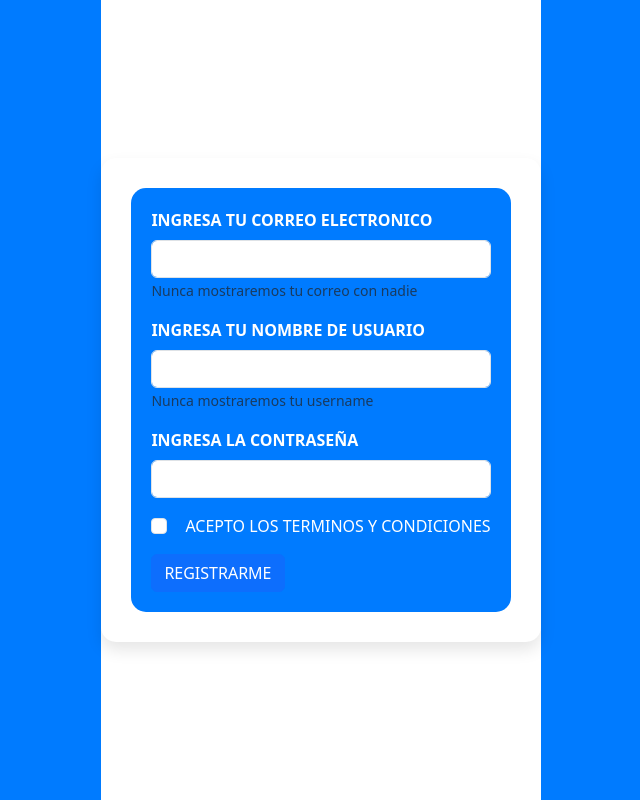
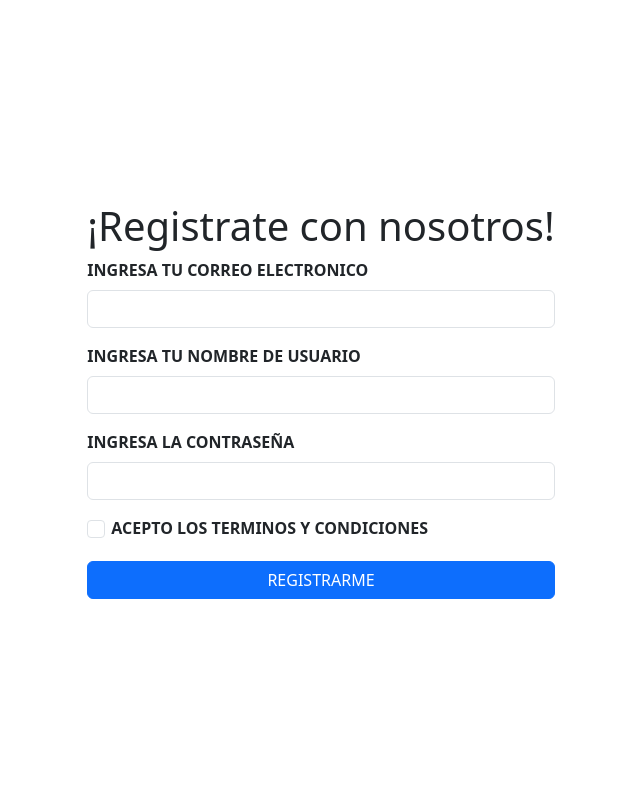
Before and after one commit to Arthur061990/Auth_React, a React (Vite) app: page /registro in a window 1280 px wide. Shown: the whole page, without its empty margins (319-959 px from the left). Built offline with nearby package versions, Linux system fonts and the light colour scheme.

Commit message:
agrega formulario ingreso

```diff
--- a/src/components/Estilos/estilo.css
+++ b/src/components/Estilos/estilo.css
@@ -1,66 +1,67 @@
-body, html {
-    height: 100%;
-    margin: 0;
+body {
+    font-family: Arial, sans-serif;
+    background-color: #f7f7f7;
     display: flex;
+    justify-content: center;
     align-items: center;
-    justify-content: center;
-    background-color: #007bff; /* Color de fondo azul */
+    height: 100vh;
+    m
+
+    h1 {
+        margin-bottom: 20px;
+        font-size: 24px;
+    }
+
+    .form-group {
+        margin-bottom: 15px;
+        text-align: left;
+    }argin: 0;
 }
 
-.form-container-wrapper {
-    max-width: 500px;
-    width: 100%;
-    padding: 30px;
-    background-color: #ffffff;
-    border-radius: 15px;
-    box-shadow: 0 8px 16px rgba(0, 0, 0, 0.1);
+.container {
+    background-color: #fff;
+    padding: 20px;
+    box-shadow: 0 0 10px rgba(0, 0, 0, 0.1);
+    border-radius: 5px;
+    width: 300px;
+    text-align: center;
 }
 
-.form-container {
-    padding: 20px;
-    background-color: #007bff; /* Color de fondo azul */
-    border-radius: 15px;
+h1 {
+    margin-bottom: 20px;
+    font-size: 24px;
 }
 
 .form-group {
-    margin-bottom: 0; /* Elimina el margen inferior entre los grupos */
+    margin-bottom: 15px;
+    text-align: left;
 }
 
-.form-label {
+label {
+    display: block;
+    margin-bottom: 5px;
     font-weight: bold;
-    margin-bottom: 5px;
-    color: #ffffff; /* Color de texto blanco */
 }
 
-.form-control {
-    padding: 10px;
+input {
+    width: 100%;
+    padding: 8px;
+    box-sizing: border-box;
     border: 1px solid #ccc;
-    border-radius: 5px;
-    font-size: 1rem;
+    border-radius: 3px;
 }
 
-.form-text {
-    font-size: 0.85em;
-    color: #ffffff; /* Color de texto blanco */
+button {
+    width: 100%;
+    padding: 10px;
+    background-color: #007bff;
+    color: #fff;
+    border: none;
+    border-radius: 3px;
+    cursor: pointer;
+    font-size: 16px;
 }
 
-.form-check-label {
-    margin-left: 10px;
-    color: #ffffff; /* Color de texto blanco */
+button:hover {
+    background-color: #0056b3;
 }
-
-.btn {
-    padding: 10px;
-    border: none;
-    background-color: #ffffff; /* Color de fondo blanco */
-    color: #007bff; /* Color de texto azul */
-    font-size: 1rem;
-    border-radius: 5px;
-    cursor: pointer;
-    transition: background-color 0.3s ease;
-}
-
-.btn:hover {
-    background-color: #e0e0e0; /* Color de fondo gris claro al pasar el mouse */
-    color: #007bff; /* Color de texto azul */
-}
--- a/src/components/pages/ingreso.jsx
+++ b/src/components/pages/ingreso.jsx
@@ -1,9 +1,27 @@
 import React from 'react'
+import Button from 'react-bootstrap/Button';
+import Form from 'react-bootstrap/Form';
+import { useRef } from 'react';
+import '../Estilos/estilo.css';
+import 'bootstrap/dist/css/bootstrap.min.css';
 
 export default function Ingreso() {
     return (
         <div>
-            Página de ingreso
+        <Form.Group className="mb-3" controlId="formBasicEmail">
+                  <Form.Label>INGRESA TU CORREO ELECTRONICO</Form.Label>
+                  <Form.Control type="email" name="email" />
+
+              </Form.Group>
+
+              <Form.Group className="mb-3" controlId="formBasicPassword">
+                  <Form.Label>INGRESA LA CONTRASEÑA</Form.Label>
+                  <Form.Control type="password" name="password" />
+              </Form.Group>
+
+              <Button variant="primary" type="submit">
+                  INGRESA
+              </Button>
         </div>
-    )
+      )
 }
--- a/src/components/pages/registro.jsx
+++ b/src/components/pages/registro.jsx
@@ -12,15 +12,7 @@ export default function Registro() {
     const formRef = useRef()
 
     const handleSubmit = (event) =>{
-        //event.preventDefault()
-        //const datos = Object.fromEntries(formData)
-        /*const formData = new FormData(formRef.current)
-        console.log(formData)
-        axios.post("http://localhost:3000/signup",{
-            username: "arantxa",
-            email: "arantxagt@gmail.com",
-            password: "pantalla"
-        })*/
+
             event.preventDefault();
             const formData = new FormData(formRef.current);
             const datos = Object.fromEntries(formData.entries());
@@ -33,21 +25,19 @@ export default function Registro() {
 
     return (
       <div className="form-container-wrapper">
+        <h1>¡Registrate con nosotros!</h1>
       <div className="form-container">
+
           <Form ref={formRef} onSubmit={handleSubmit}>
               <Form.Group className="mb-3" controlId="formBasicEmail">
                   <Form.Label>INGRESA TU CORREO ELECTRONICO</Form.Label>
                   <Form.Control type="email" name="email" />
-                  <Form.Text className="text-muted">
-                      Nunca mostraremos tu correo con nadie
-                  </Form.Text>
+
               </Form.Group>
               <Form.Group className="mb-3" controlId="formBasicUsername">
                   <Form.Label>INGRESA TU NOMBRE DE USUARIO</Form.Label>
                   <Form.Control type="text" name="username" />
-                  <Form.Text className="text-muted">
-                      Nunca mostraremos tu username
-                  </Form.Text>
+
               </Form.Group>
               <Form.Group className="mb-3" controlId="formBasicPassword">
                   <Form.Label>INGRESA LA CONTRASEÑA</Form.Label>
```
